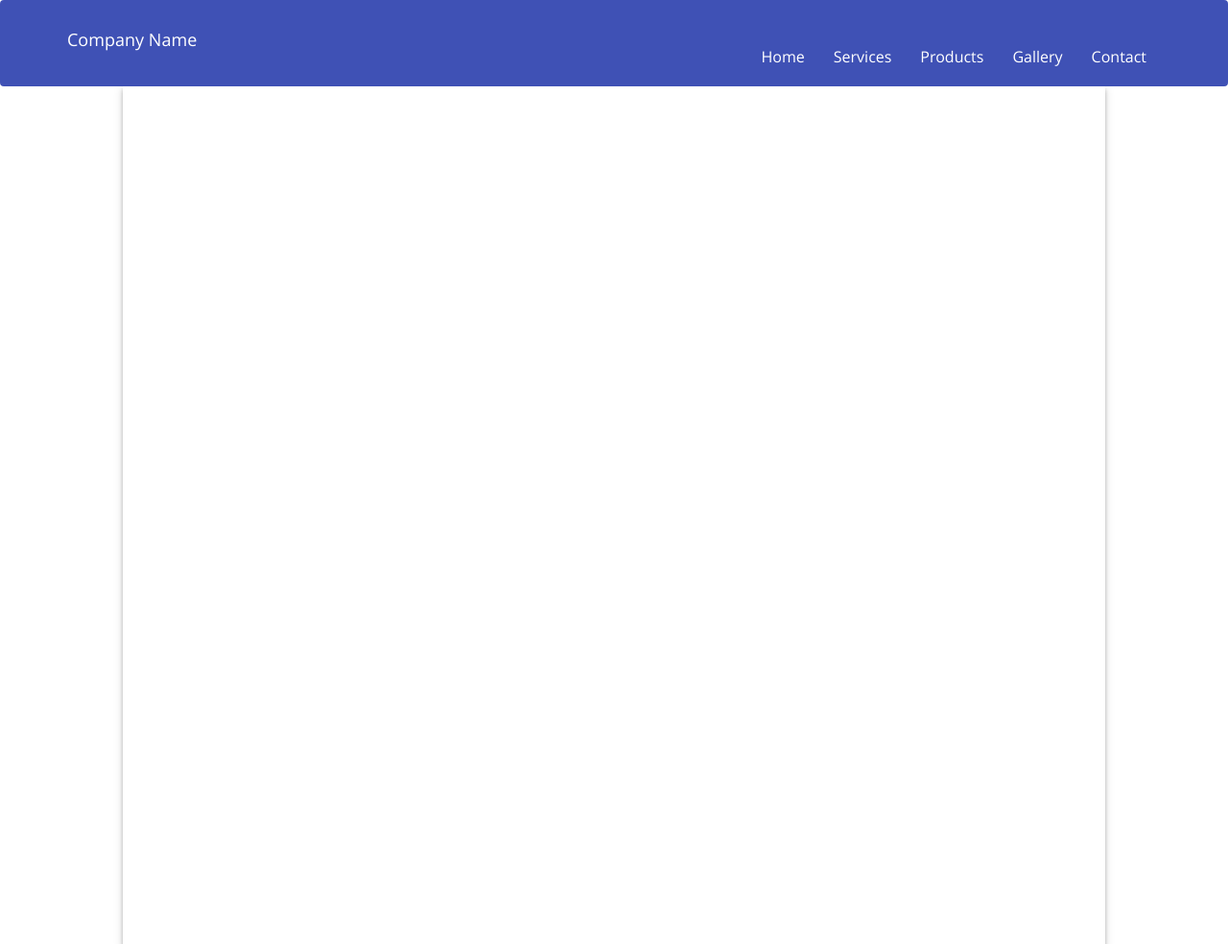
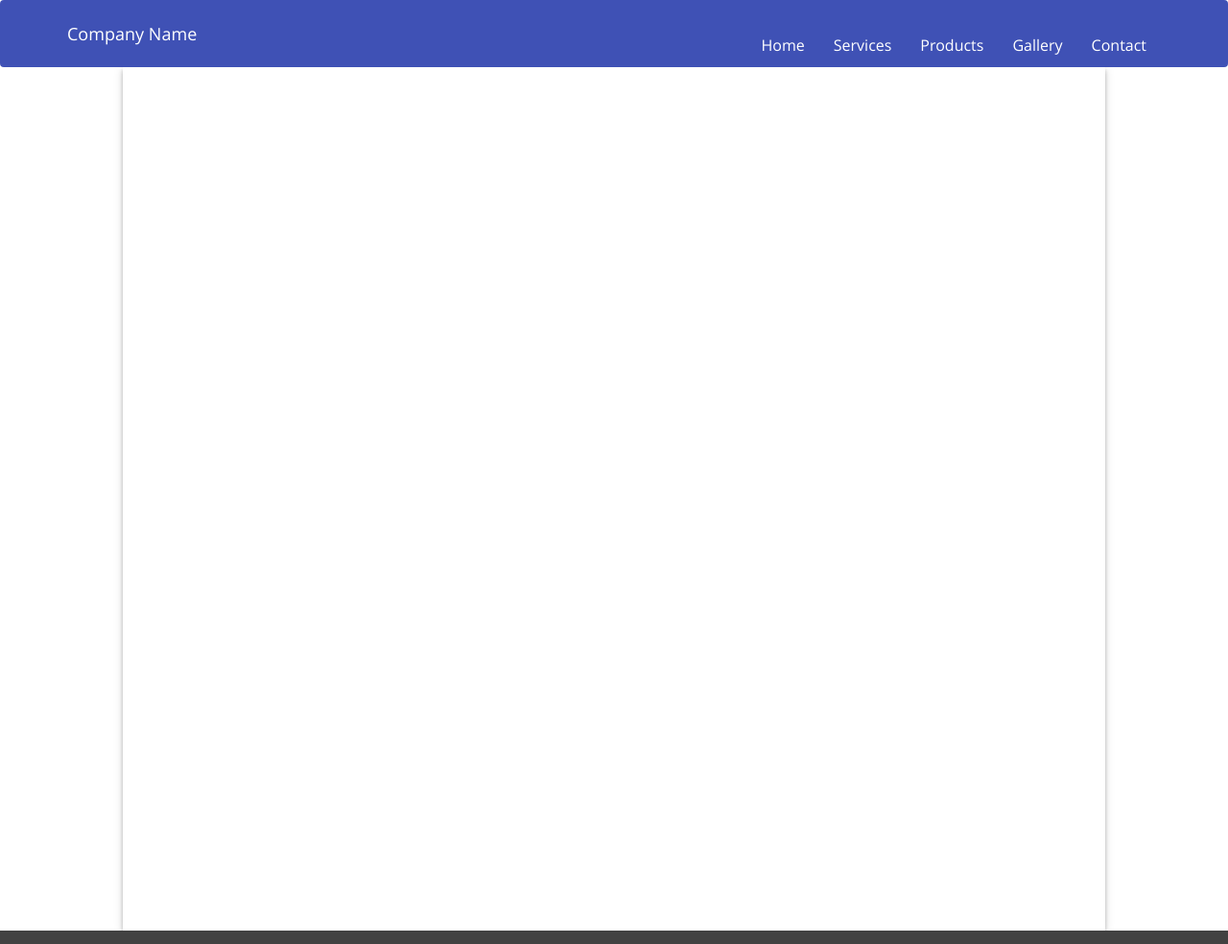
Before and after one commit to fed-v/less-css-template, a website: page Builds/Dev/index.html in a window 1280 px wide. Shown: the top 984 px of the page at 96% size. Drawn offline with nearby package versions, Linux system fonts and the light colour scheme; files that its build step writes are made by us from their sources; files whose address does not match are found by name.

Commit message:
Added Font Awesome vector icons

```diff
--- a/Builds/Dev/index.html
+++ b/Builds/Dev/index.html
@@ -30,6 +30,9 @@
 
 			<!-- Additional Glyphicons from Google MDL (https://google.github.io/material-design-icons/) -->
 			<link rel="stylesheet" href="https://fonts.googleapis.com/icon?family=Material+Icons">
+
+            <!-- Font Awesome scalable vector icons (https://fortawesome.github.io/Font-Awesome/) -->
+			<link rel="stylesheet" href="http://cdnjs.cloudflare.com/ajax/libs/font-awesome/4.4.0/css/font-awesome.min.css">
 
 			<!-- Your custom styles -->
 			<link rel="stylesheet" href="css/styles.min.css">
--- a/Builds/Dev/less/header.less
+++ b/Builds/Dev/less/header.less
@@ -11,8 +11,8 @@ header {
 .navbar-default{
 	border:none;
 	background:@base-color;
-    height: 90px;
-	padding-top:16px;
+    height: 70px;
+	padding-top:10px;
     margin-bottom:0px;
     color:#fff;
 }
@@ -23,7 +23,7 @@ header {
 }
 
 .navbar-right {
-	padding-top: 18px;
+	padding-top: 12px;
 }
 
 
```
Also changed, not shown: Builds/Prod/index.html (+1 -1 lines), Builds/Prod/css/styles.min.css.
